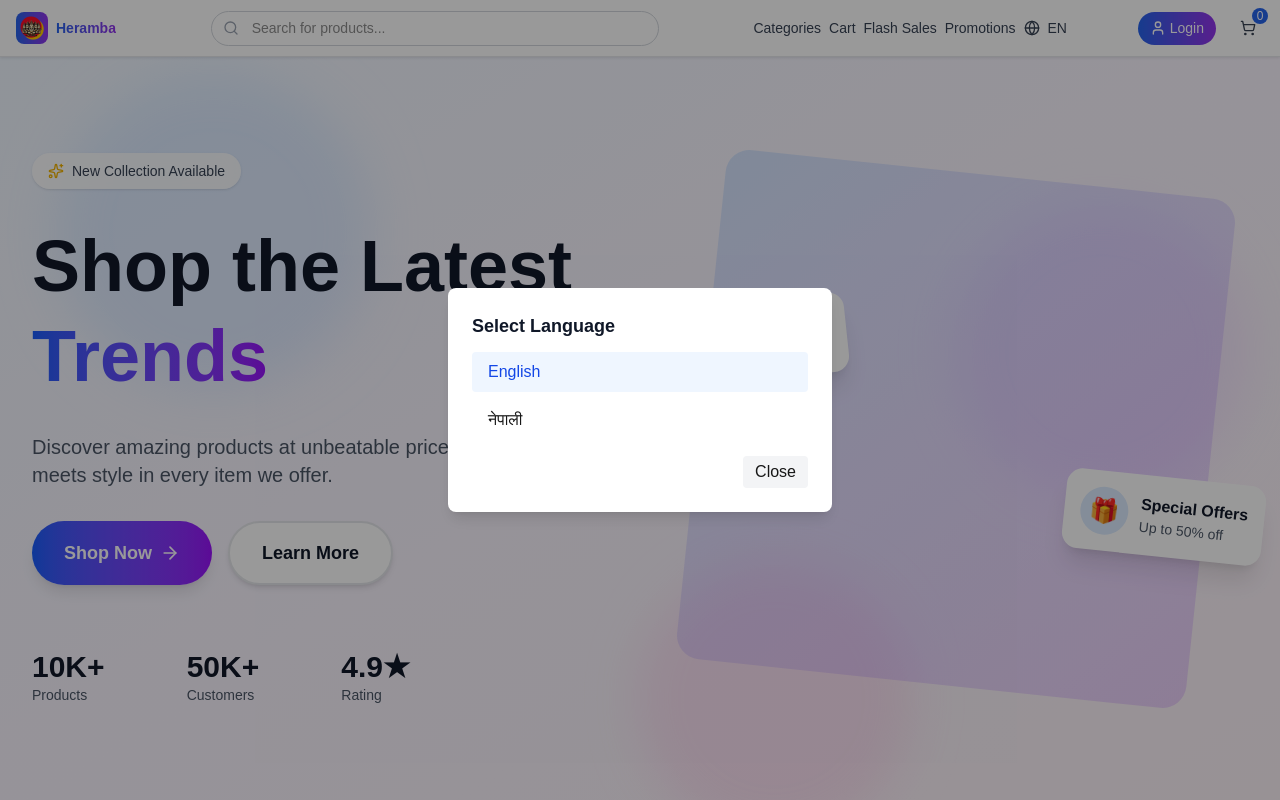
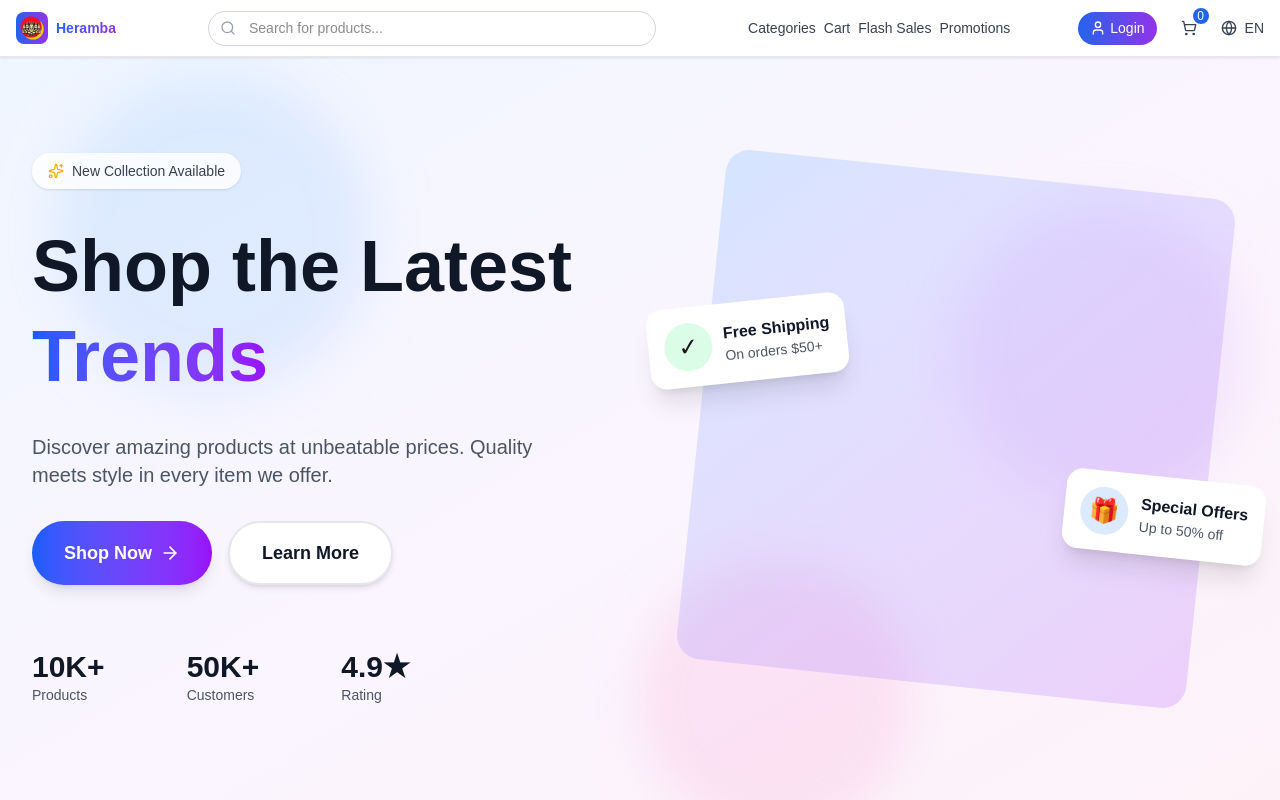
Before and after one commit to MilanChaulagain/ecommerce-app, a Next.js app in the folder frontend/: page / in a window 1280 px wide. Both pictures are taken after a click on the button "EN". Shown: the top 800 px of the page. Built offline with nearby package versions, Linux system fonts and the light colour scheme; no server answers.

Commit message:
Language pref UI added

```diff
--- a/frontend/app/admin/dashboard/page.tsx
+++ b/frontend/app/admin/dashboard/page.tsx
@@ -18,6 +18,35 @@ export default function AdminDashboard() {
   const [recentForms, setRecentForms] = useState<any[]>([]);
   const [previewForm, setPreviewForm] = useState<FormSchema | null>(null);
   const [notAuth, setNotAuth] = useState(false);
+
+    const fetchDashboardData = async () => {
+    try {
+      // Fetch forms using API client
+      const formsData: FormSchema[] = await apiClient.forms.listForms();
+
+      setRecentForms(formsData.slice(0, 5)); // Get latest 5 forms
+
+      // Calculate stats
+      const totalSubmissions = formsData.reduce((sum: number, form: FormSchema) =>
+        sum + (form.submission_count || 0), 0
+      );
+
+      setStats({
+        totalForms: formsData.length,
+        totalSubmissions: totalSubmissions,
+        activeUsers: 12, // Mock data
+        pendingReviews: 2, // Mock data
+      });
+    } catch (error: any) {
+      console.error('Error fetching dashboard data:', error);
+
+      // If unauthorized, show not-authenticated modal
+      if (error?.status === 401) {
+        setNotAuth(true);
+        return;
+      }
+    }
+  };
 
   useEffect(() => {
     // If user is not authenticated, show a modal instead of fetching data
@@ -42,34 +71,7 @@ export default function AdminDashboard() {
     fetchDashboardData();
   }, []);
 
-  const fetchDashboardData = async () => {
-    try {
-      // Fetch forms using API client
-      const formsData: FormSchema[] = await apiClient.forms.listForms();
 
-      setRecentForms(formsData.slice(0, 5)); // Get latest 5 forms
-
-      // Calculate stats
-      const totalSubmissions = formsData.reduce((sum: number, form: FormSchema) =>
-        sum + (form.submission_count || 0), 0
-      );
-
-      setStats({
-        totalForms: formsData.length,
-        totalSubmissions: totalSubmissions,
-        activeUsers: 1245, // Mock data
-        pendingReviews: 23, // Mock data
-      });
-    } catch (error: any) {
-      console.error('Error fetching dashboard data:', error);
-
-      // If unauthorized, show not-authenticated modal
-      if (error?.status === 401) {
-        setNotAuth(true);
-        return;
-      }
-    }
-  };
 
   const handleDeleteForm = async (formSlug: string) => {
     // Note: Backend has DELETE disabled (returns 403)
--- a/frontend/components/LanguageModal.tsx
+++ b/frontend/components/LanguageModal.tsx
@@ -19,26 +19,22 @@ const LanguageModal: React.FC<Props> = ({ isOpen, onClose, current = 'en', onCha
     onClose();
   };
 
+  // Small popover style, positioned below the button (parent must be relative)
   return (
-    <div className="fixed inset-0 z-50 flex items-center justify-center">
-      <div className="absolute inset-0 bg-black/40" onClick={onClose}></div>
-      <div className="bg-white rounded-lg shadow-lg p-6 z-10 w-11/12 max-w-sm">
-        <h3 className="text-lg font-semibold text-gray-900 mb-3">Select Language</h3>
-        <div className="space-y-2">
+    <div className="absolute z-50 mt-2 right-0 min-w-[120px] w-32 bg-white rounded-lg shadow-xl border border-gray-200 p-2 animate-fade-in-down cursor-pointer" style={{top: '100%'}}>
+      <div className="flex flex-col gap-1">
         <button
           onClick={() => setLang('en')}
-            className={`w-full text-left px-4 py-2 rounded ${current === 'en' ? 'bg-blue-50 text-blue-700' : 'hover:bg-gray-50'}`}>
+          className={`w-full text-left px-3 py-1.5 rounded text-blue-400 text-sm ${current === 'en' ? 'bg-blue-50 text-blue-700 font-semibold' : 'hover:bg-gray-50'}`}
+        >
           English
         </button>
         <button
           onClick={() => setLang('ne')}
-            className={`w-full text-left px-4 py-2 rounded ${current === 'ne' ? 'bg-blue-50 text-blue-700' : 'hover:bg-gray-50'}`}>
+          className={`w-full text-left px-3 py-1.5 rounded text-blue-400 text-sm ${current === 'ne' ? 'bg-blue-50 text-blue-700 font-semibold' : 'hover:bg-gray-50'}`}
+        >
           नेपाली
         </button>
-        </div>
-        <div className="mt-4 text-right">
-          <button onClick={onClose} className="px-3 py-1 rounded bg-gray-100 hover:bg-gray-200">Close</button>
-        </div>
       </div>
     </div>
   );
--- a/frontend/components/Navbar.tsx
+++ b/frontend/components/Navbar.tsx
@@ -1,8 +1,8 @@
 'use client';
 
-import { useState, useRef, useEffect } from 'react';
+import { useState, useRef, useEffect, startTransition } from 'react';
 import Image from 'next/image';
-import { Search, ShoppingCart, Menu, X, User, Facebook, Instagram, Music, LogOut, Bell, TrendingUp, Globe } from 'lucide-react';
+import { Search, ShoppingCart, Menu, X, User, Bell, TrendingUp, Globe } from 'lucide-react';
 import LoginModal from './LoginModal';
 import ProfileModal from './ProfileModal';
 import LanguageModal from './LanguageModal';
@@ -19,6 +19,31 @@ export default function Navbar() {
   const [showUserMenu, setShowUserMenu] = useState(false);
   const [showProfileModal, setShowProfileModal] = useState(false);
   const [showLanguageModal, setShowLanguageModal] = useState(false);
+  const languageBtnRef = useRef<HTMLButtonElement>(null);
+    // Close language modal on outside click or Escape
+    useEffect(() => {
+      if (!showLanguageModal) return;
+      function handleClick(e: MouseEvent) {
+        if (
+          languageBtnRef.current &&
+          !languageBtnRef.current.contains(e.target as Node)
+        ) {
+          const dropdown = document.getElementById('language-dropdown');
+          if (dropdown && !dropdown.contains(e.target as Node)) {
+            setShowLanguageModal(false);
+          }
+        }
+      }
+      function handleEsc(e: KeyboardEvent) {
+        if (e.key === 'Escape') setShowLanguageModal(false);
+      }
+      document.addEventListener('mousedown', handleClick);
+      document.addEventListener('keydown', handleEsc);
+      return () => {
+        document.removeEventListener('mousedown', handleClick);
+        document.removeEventListener('keydown', handleEsc);
+      };
+    }, [showLanguageModal]);
   const [language, setLanguage] = useState('en');
   const loginModalRef = useRef<HTMLDivElement>(null);
   const userMenuRef = useRef<HTMLDivElement>(null);
@@ -68,7 +93,9 @@ export default function Navbar() {
 
     // read language from localStorage
     const storedLang = typeof window !== 'undefined' ? localStorage.getItem('lang') : null;
-    if (storedLang) setLanguage(storedLang);
+    if (storedLang) {
+      startTransition(() => setLanguage(storedLang));
+    }
 
     // Listen for login event (from popup)
     const handleUserLoggedIn = () => {
@@ -228,9 +255,6 @@ export default function Navbar() {
           <button onClick={() => router.push('/cart')} className="text-sm text-gray-700 hover:text-blue-600">Cart</button>
           <button onClick={() => router.push('/flash-sales')} className="text-sm text-gray-700 hover:text-blue-600">Flash Sales</button>
           <button onClick={() => router.push('/promotions')} className="text-sm text-gray-700 hover:text-blue-600">Promotions</button>
-          <button onClick={() => setShowLanguageModal(true)} className="text-sm text-gray-700 hover:text-blue-600 flex items-center gap-2">
-            <Globe className="w-4 h-4" /> {language === 'ne' ? 'ने' : 'EN'}
-          </button>
         </div>
 
         {/* Action Buttons */}
@@ -477,6 +501,22 @@ export default function Navbar() {
               0
             </span>
           </button>
+          <div style={{ position: 'relative' }}>
+            <button
+              ref={languageBtnRef}
+              onClick={() => setShowLanguageModal((v) => !v)}
+              className="text-sm text-gray-700 hover:text-blue-600 flex items-center gap-2"
+              aria-haspopup="true"
+              aria-expanded={showLanguageModal}
+            >
+              <Globe className="w-4 h-4" /> {language === 'ne' ? 'ने' : 'EN'}
+            </button>
+            {showLanguageModal && (
+              <div id="language-dropdown" style={{ position: 'absolute', right: 0, top: 'calc(100% + 0.5rem)', zIndex: 100 }}>
+                <LanguageModal isOpen={true} onClose={() => setShowLanguageModal(false)} current={language} onChange={(l) => setLanguage(l)} />
+              </div>
+            )}
+          </div>
         </div>
       </div>
 
@@ -748,7 +788,7 @@ export default function Navbar() {
       {showLoginModal && (
         <LoginModal isOpen={showLoginModal} onClose={() => setShowLoginModal(false)} />
       )}
-      <LanguageModal isOpen={showLanguageModal} onClose={() => setShowLanguageModal(false)} current={language} onChange={(l) => setLanguage(l)} />
+      {/* LanguageModal is now rendered as a dropdown above */}
     </nav>
   );
 }
```
Lines whose indentation alone changed are shown as unchanged.
